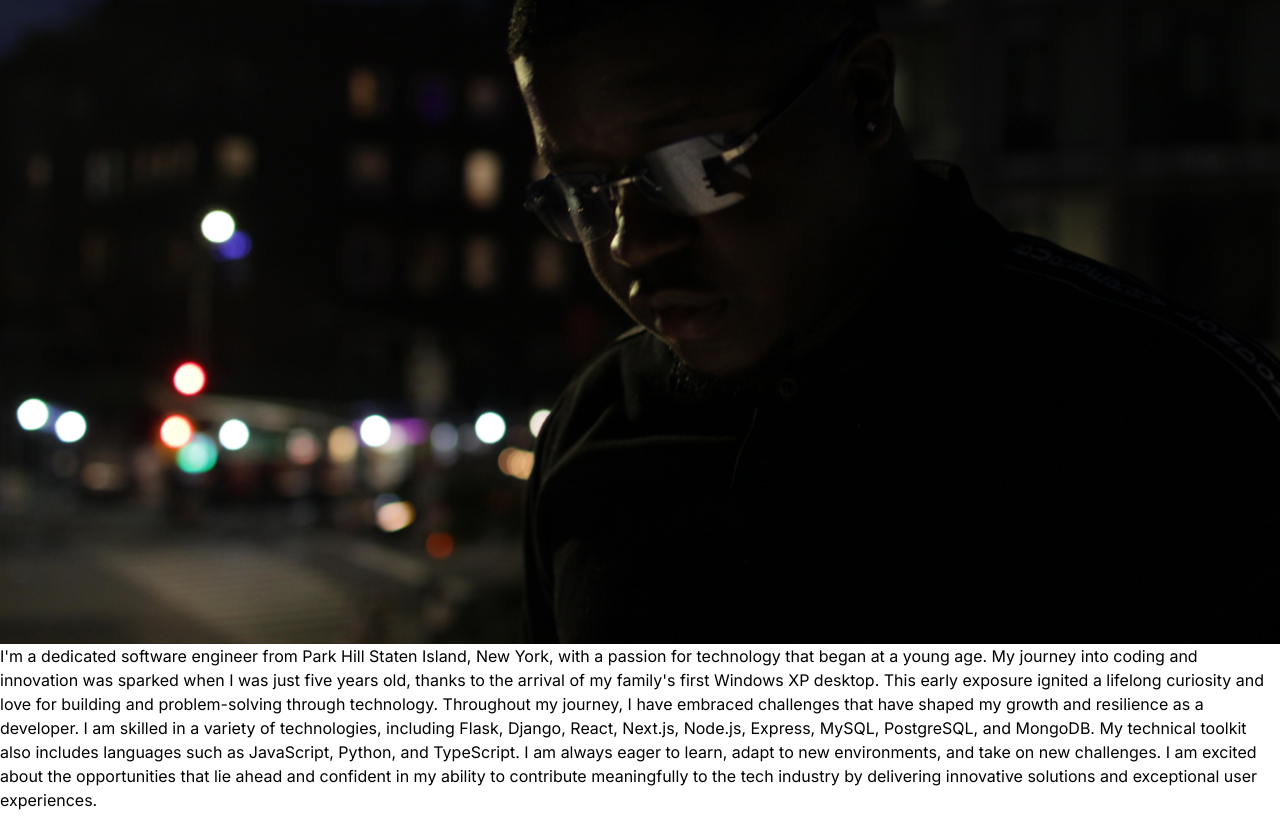
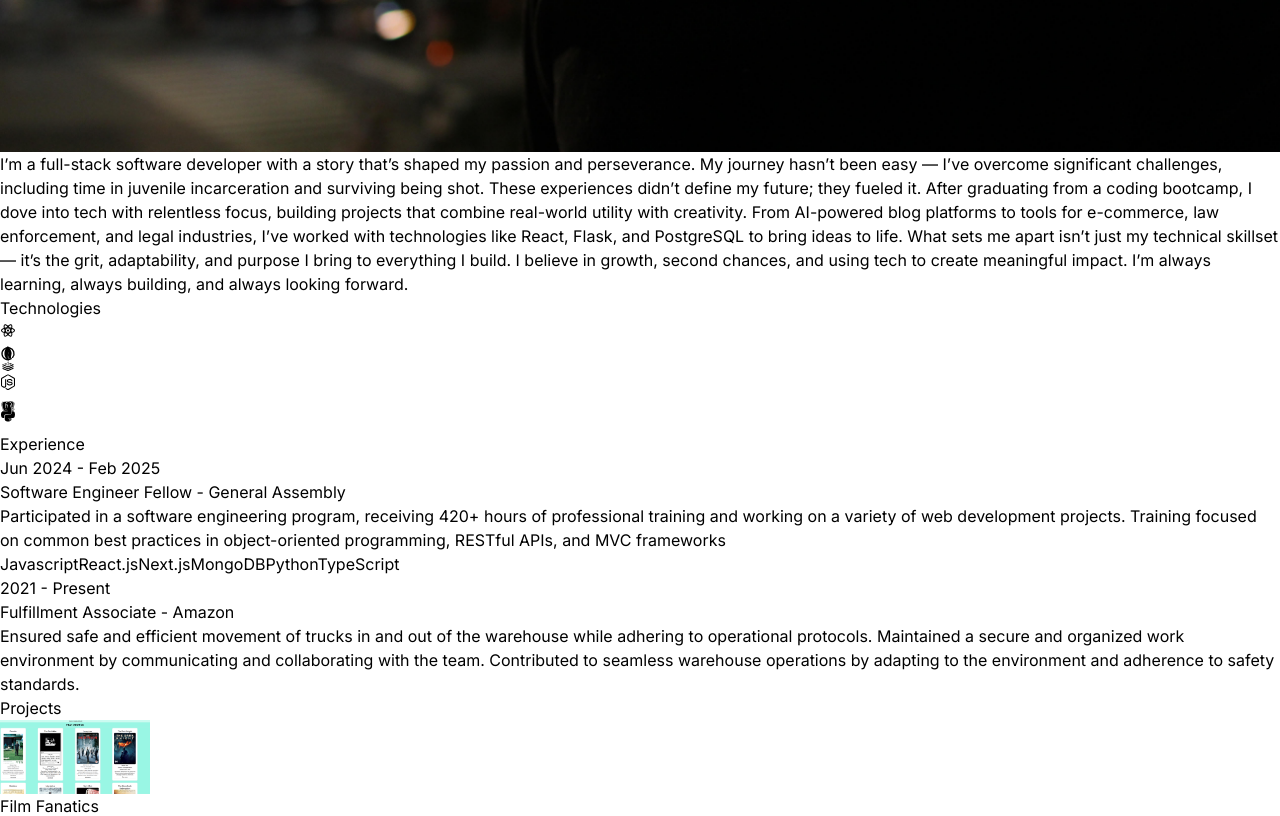
Before and after one commit to saikamara59/react-portfolio, a React (Vite) app: page / in a window 1280 px wide. Shown: the part 1217-2033 px from the top of the page. Built offline with nearby package versions, Linux system fonts and the light colour scheme.

Commit message:
added a gif photo and edited my about me content

```diff
--- a/src/components/Hero.jsx
+++ b/src/components/Hero.jsx
@@ -1,5 +1,5 @@
 import { HERO_CONTENT } from "../constants";
-import profilePic from "../assets/painproject2.png";
+import profilePic from "../assets/onepiece.gif";
 import { motion } from "motion/react"
 
 
--- a/src/constants/index.js
+++ b/src/constants/index.js
@@ -7,7 +7,11 @@
 Passionate about building scalable, user-friendly applications & optimizing performance I am adaptable and thrive in dynamic environments that embrace technological advancement.
 Adept at solving complex problems, collaborating in Agile teams, & endlessly learning new technologies to create impactful solutions, I derive satisfaction from problem-solving and refining code.`;
 
-export const ABOUT_TEXT = `I'm a dedicated software engineer from Park Hill Staten Island, New York, with a passion for technology that began at a young age. My journey into coding and innovation was sparked when I was just five years old, thanks to the arrival of my family's first Windows XP desktop. This early exposure ignited a lifelong curiosity and love for building and problem-solving through technology. Throughout my journey, I have embraced challenges that have shaped my growth and resilience as a developer. I am skilled in a variety of technologies, including Flask, Django, React, Next.js, Node.js, Express, MySQL, PostgreSQL, and MongoDB. My technical toolkit also includes languages such as JavaScript, Python, and TypeScript. I am always eager to learn, adapt to new environments, and take on new challenges. I am excited about the opportunities that lie ahead and confident in my ability to contribute meaningfully to the tech industry by delivering innovative solutions and exceptional user experiences.`;
+export const ABOUT_TEXT = `I’m a full-stack software developer with a story that’s shaped my passion and perseverance. My journey hasn’t been easy — I’ve overcome significant challenges, including time in juvenile incarceration and surviving being shot. These experiences didn’t define my future; they fueled it.
+
+After graduating from a coding bootcamp, I dove into tech with relentless focus, building projects that combine real-world utility with creativity. From AI-powered blog platforms to tools for e-commerce, law enforcement, and legal industries, I’ve worked with technologies like React, Flask, and PostgreSQL to bring ideas to life.
+
+What sets me apart isn’t just my technical skillset — it’s the grit, adaptability, and purpose I bring to everything I build. I believe in growth, second chances, and using tech to create meaningful impact. I’m always learning, always building, and always looking forward.`;
 
 export const EXPERIENCES = [
   {
```
Also changed, not shown: 1 other file (tests, documents, lock files or other folders).
